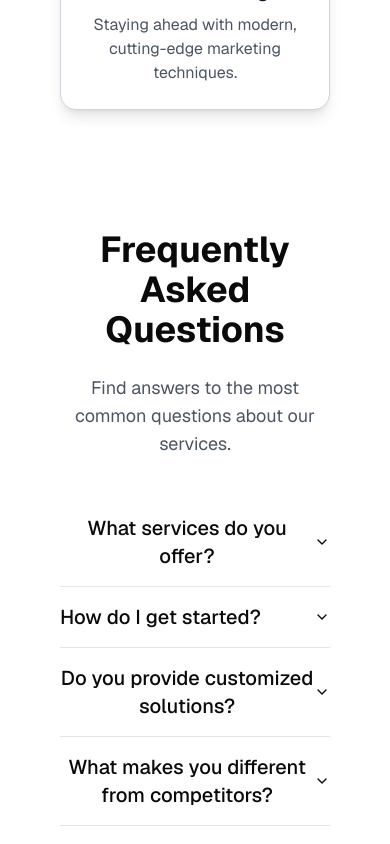
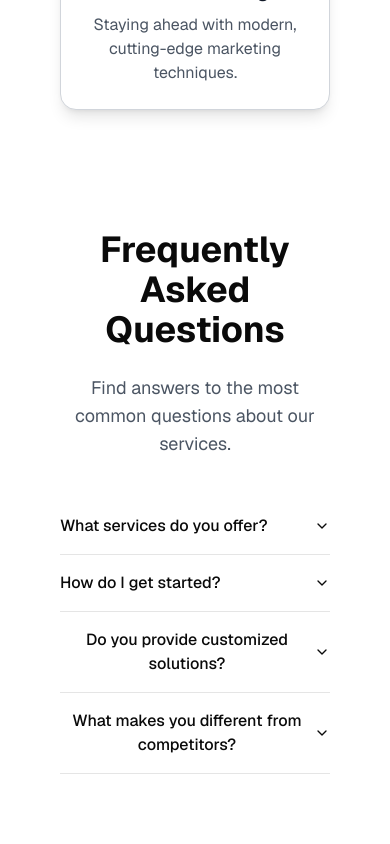
Before and after one commit to Willbeckh/krivan, a Next.js app: page / in a window 390 px wide. Shown: the part 3437-4281 px from the top of the page. Built offline with nearby package versions, Linux system fonts and the light colour scheme.

Commit message:
fix: faq typography

```diff
--- a/components/faqs.tsx
+++ b/components/faqs.tsx
@@ -62,7 +62,9 @@ const FAQ = () => {
         <Accordion type="single" collapsible>
           {faqs.map((faq, index) => (
             <AccordionItem key={index} value={`faq-${index}`}>
-              <AccordionTrigger className="text-xl">{faq.question}</AccordionTrigger>
+              <AccordionTrigger className="md:text-xl">
+                {faq.question}
+              </AccordionTrigger>
               <AccordionContent>{faq.answer}</AccordionContent>
             </AccordionItem>
           ))}
```
